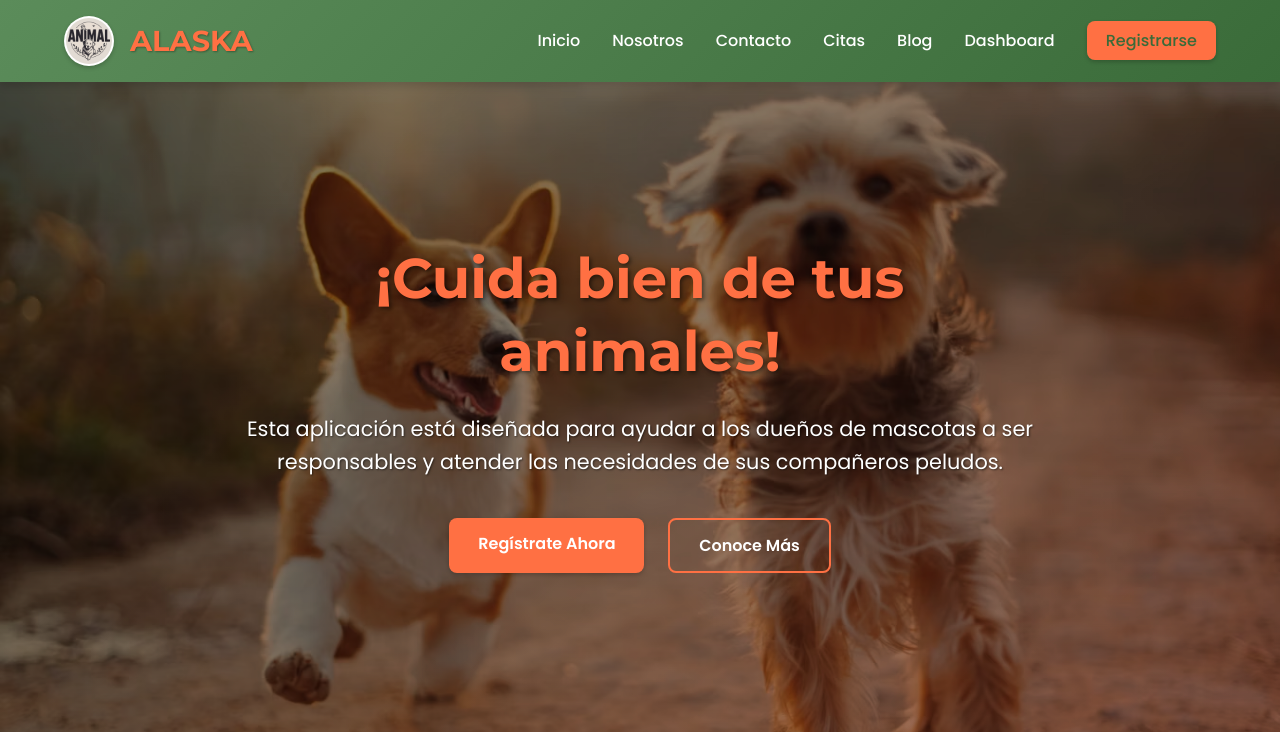
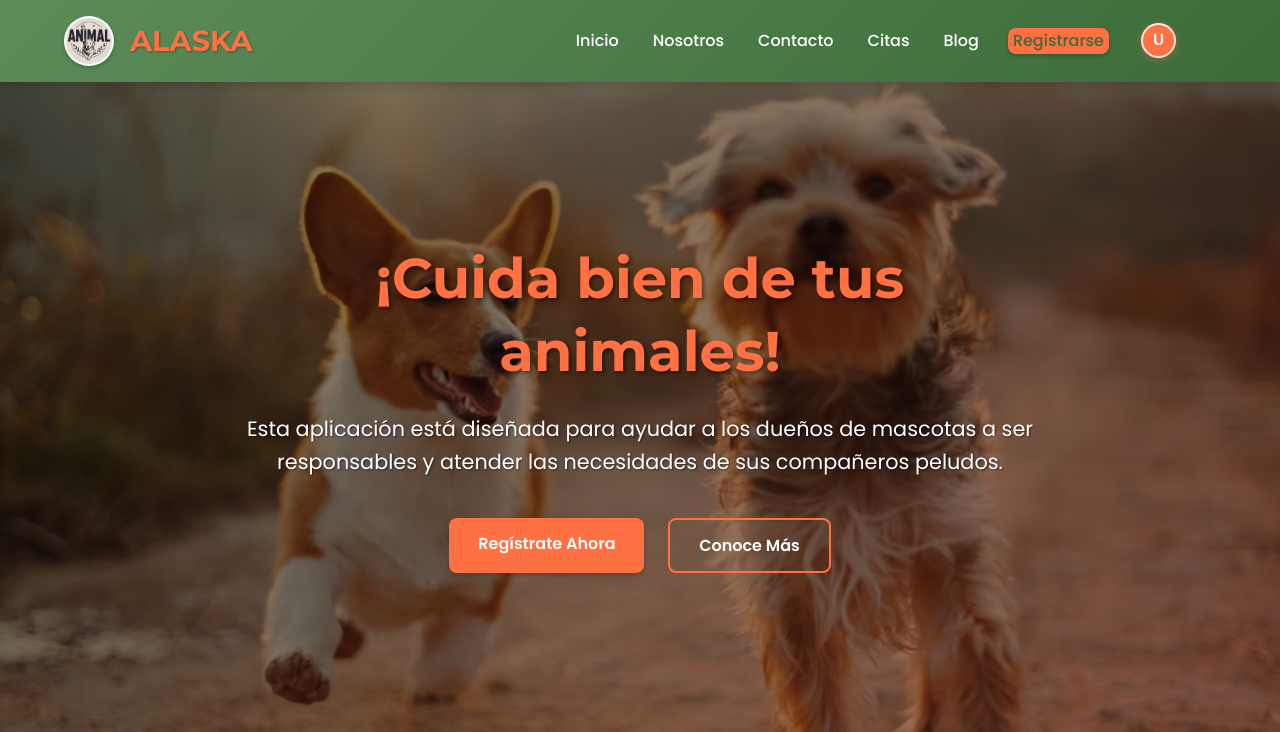
Before and after one commit to valenzy-wkkr/Alaska, a PHP site: page / in a window 1280 px wide. Shown: the top 732 px of the page. Run offline with PHP 8.4, Linux system fonts and the light colour scheme.

Commit message:
feat(ui): Mejora en la navegación y estilos
- Añadido ícono de usuario circular en la barra de navegación
- Unificado el estilo del botón de usuario en todas las páginas
- Mejorado el hover y efectos visuales del botón de usuario
- Ajustes en la paleta de colores para mayor consistencia
- Comentado enlace inactivo en el dashboard
- Mejorada la experiencia de usuario con transiciones suaves

```diff
--- a/dashboard.php
+++ b/dashboard.php
@@ -55,7 +55,7 @@ $nombre = $_SESSION['nombre'];
             </button>
             <ul class="lista-navegacion">
                 <li><a href="index.html">Inicio</a></li>
-                <li><a href="dashboard.html" class="activo">Dashboard</a></li>
+                <!-- <li><a href="dashboard.html" class="activo">Dashboard</a></li> -->
                 <li><a href="citas.html">Citas</a></li>
                 <li><a href="blog.html">Blog</a></li>
                 <li><a href="contacto.html">Contacto</a></li>
--- a/index.html
+++ b/index.html
@@ -17,6 +17,60 @@
     />
     <link rel="shortcut icon" href="img/alaska-ico.ico" type="image/x-icon">
   </head>
+  <style>
+        .inicial-circulo {
+    display: flex !important;
+    align-items: center !important;
+    justify-content: center !important;
+    width: 35px !important;
+    height: 35px !important;
+    min-width: 35px !important;
+    min-height: 35px !important;
+    border-radius: 50% !important;
+    background-color: var(--color-acento) !important;
+    color: white !important;
+    padding: 0 !important;
+    margin: 0 8px !important;
+    font-weight: 600 !important;
+    font-size: 1rem !important;
+    transition: all 0.3s cubic-bezier(0.68, -0.55, 0.265, 1.55) !important;
+    box-shadow: 0 2px 8px rgba(255, 112, 67, 0.4) !important;
+    text-decoration: none !important;
+    line-height: 1 !important;
+    border: 2px solid rgba(255, 255, 255, 0.8) !important;
+    box-sizing: border-box !important;
+    position: relative !important;
+    overflow: hidden !important;
+    }
+
+    .inicial-circulo:hover {
+    background-color: rgba(255, 112, 67, 0.9) !important;
+    color: white !important;
+    transform: translateY(-2px) scale(1.08) !important;
+    box-shadow: 0 4px 15px rgba(255, 112, 67, 0.6) !important;
+    border-color: rgba(255, 255, 255, 1) !important;
+    }
+
+    .inicial-circulo::before {
+    content: '';
+    position: absolute;
+    top: 15%;
+    left: 15%;
+    width: 20%;
+    height: 20%;
+    background: rgba(255, 255, 255, 0.4);
+    border-radius: 50%;
+    transition: all 0.3s ease;
+    opacity: 0;
+    }
+
+    .inicial-circulo:hover::before {
+    width: 70%;
+    height: 70%;
+    opacity: 1;
+    background: rgba(255, 255, 255, 0.2);
+    }
+  </style>
   <body>
     <!-- Página de inicio -->
     <header class="cabecera-principal">
@@ -39,8 +93,8 @@
                 <li><a href="contacto.html">Contacto</a></li>
                 <li><a href="citas.html">Citas</a></li>
                 <li><a href="blog.html">Blog</a></li>
-                <li><a href="dashboard.php">Dashboard</a></li>
                 <li><a href="#registro" class="boton-nav">Registrarse</a></li>
+                <li><a href="dashboard.php" class="inicial-circulo">U</a></li>
             </ul>
         </nav>
       </div>
@@ -183,7 +237,7 @@
                             <label for="terminos">Acepto los términos y condiciones</label>
                         </div>
                         <input type="submit" value="Registrarse" class="boton-primario boton-completo">
-                        <p class="enlace-login">¿Ya tienes una cuenta? <a href="#">Inicia sesión</a></p>
+                        <p class="enlace-login">¿Ya tienes una cuenta? <a href="login.php">Inicia sesión</a></p>
                     </form>
 
 
--- a/style.css
+++ b/style.css
@@ -205,7 +205,7 @@ section {
   position: relative;
 }
 
-.navegacion-principal a:not(.boton-nav)::after {
+.navegacion-principal a:not(.boton-nav):not(.inicial-circulo)::after {
   content: "";
   position: absolute;
   bottom: -5px;
@@ -216,7 +216,7 @@ section {
   transition: var(--transicion);
 }
 
-.navegacion-principal a:not(.boton-nav):hover::after {
+.navegacion-principal a:not(.boton-nav):not(.inicial-circulo):hover::after {
   width: 100%;
 }
 
@@ -751,6 +751,66 @@ section {
   transform: translateY(-3px);
 }
 
+/* Estilo mejorado para el círculo */
+.inicial-circulo {
+  display: flex !important;
+  align-items: center !important;
+  justify-content: center !important;
+  width: 40px !important;
+  height: 40px !important;
+  min-width: 40px !important;
+  min-height: 40px !important;
+  border-radius: 50% !important;
+  background-color: white !important;
+  color: var(--color-secundario) !important;
+  padding: 0 !important;
+  margin: 0 5px !important;
+  font-weight: bold !important;
+  font-size: 1.2rem !important;
+  transition: all 0.3s ease !important;
+  box-shadow: 0 2px 4px rgba(0, 0, 0, 0.2) !important;
+  text-decoration: none !important;
+  line-height: 1 !important;
+  border: 2px solid var(--color-secundario) !important;
+  box-sizing: border-box !important;
+  position: relative;
+  top: -1px;
+}
+
+.inicial-circulo:hover {
+  background-color: var(--color-secundario) !important;
+  color: white !important;
+  transform: translateY(-2px) !important;
+  box-shadow: 0 4px 8px rgba(0, 0, 0, 0.3) !important;
+  border-color: var(--color-secundario) !important;
+}
+
+/* Asegurar que el círculo se alinee correctamente en el menú */
+.lista-navegacion li {
+  display: flex;
+  align-items: center;
+  height: 100%;
+}
+
+.lista-navegacion a {
+  display: flex;
+  align-items: center;
+  height: 100%;
+  padding: 0 5px;
+}
+
+/* Pie de página */
+
+
+
+
+
+
+
+
+
+/***********/
+
 .copyright {
   text-align: center;
   padding-top: 2rem;
@@ -813,6 +873,21 @@ section {
 .enlace-olvidado:hover {
   color: var(--color-acento);
   text-decoration: underline;
+}
+
+/* Estilos para la navegación principal */
+.navegacion-principal {
+  display: flex;
+  justify-content: flex-end;
+  width: 100%;
+}
+
+.lista-navegacion {
+  display: flex;
+  gap: 1.5rem;
+  align-items: center;
+  margin-left: auto;
+  padding: 0 2rem;
 }
 
 .separador {
```
Also changed, not shown: blog.html (+56 -0 lines), citas.html (+55 -0 lines), contacto.html (+56 -0 lines), login.php (added, +88 -0 lines), php/logout.php (added, +7 -0 lines), php/validar_login.php (added, +46 -0 lines).
